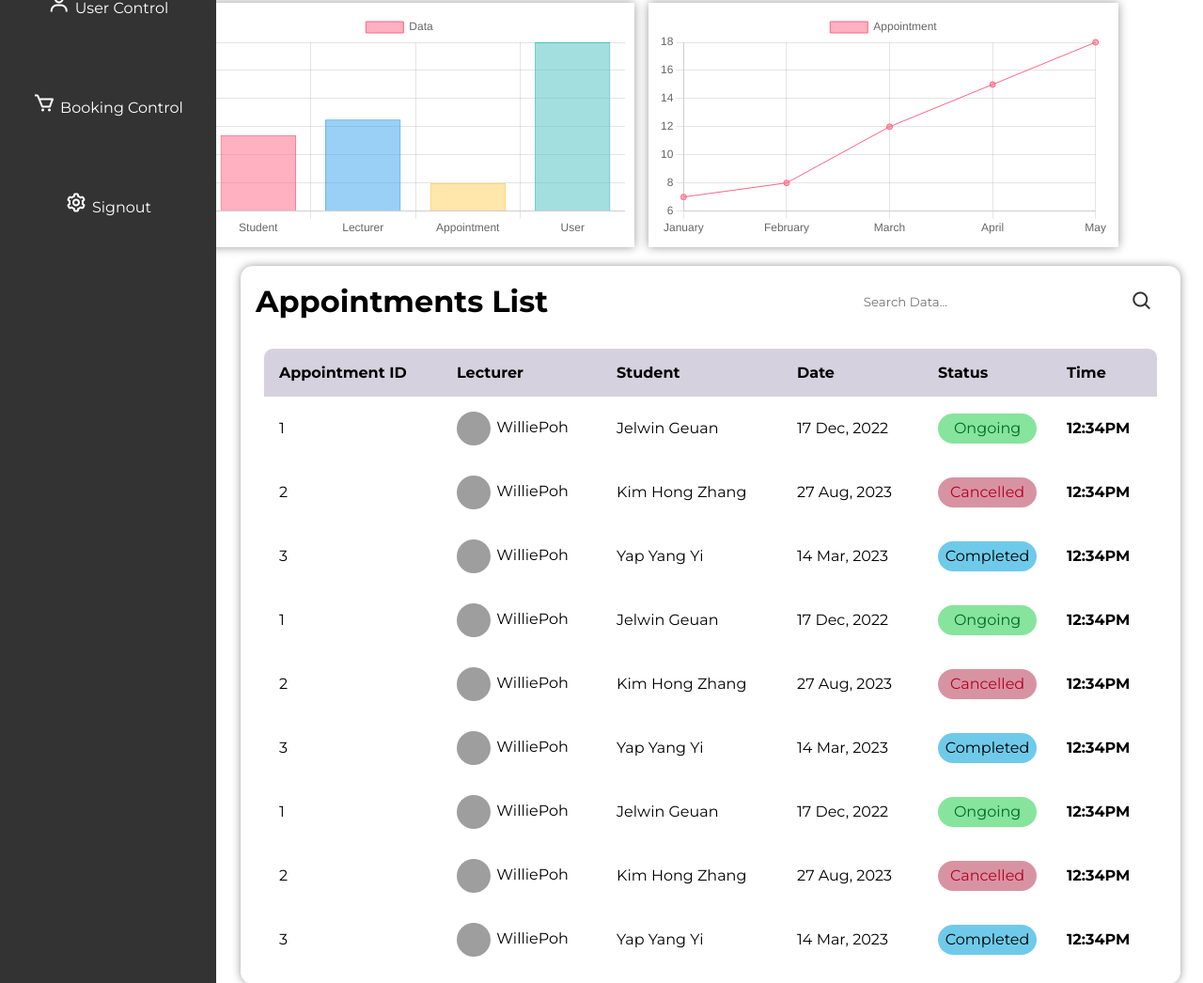
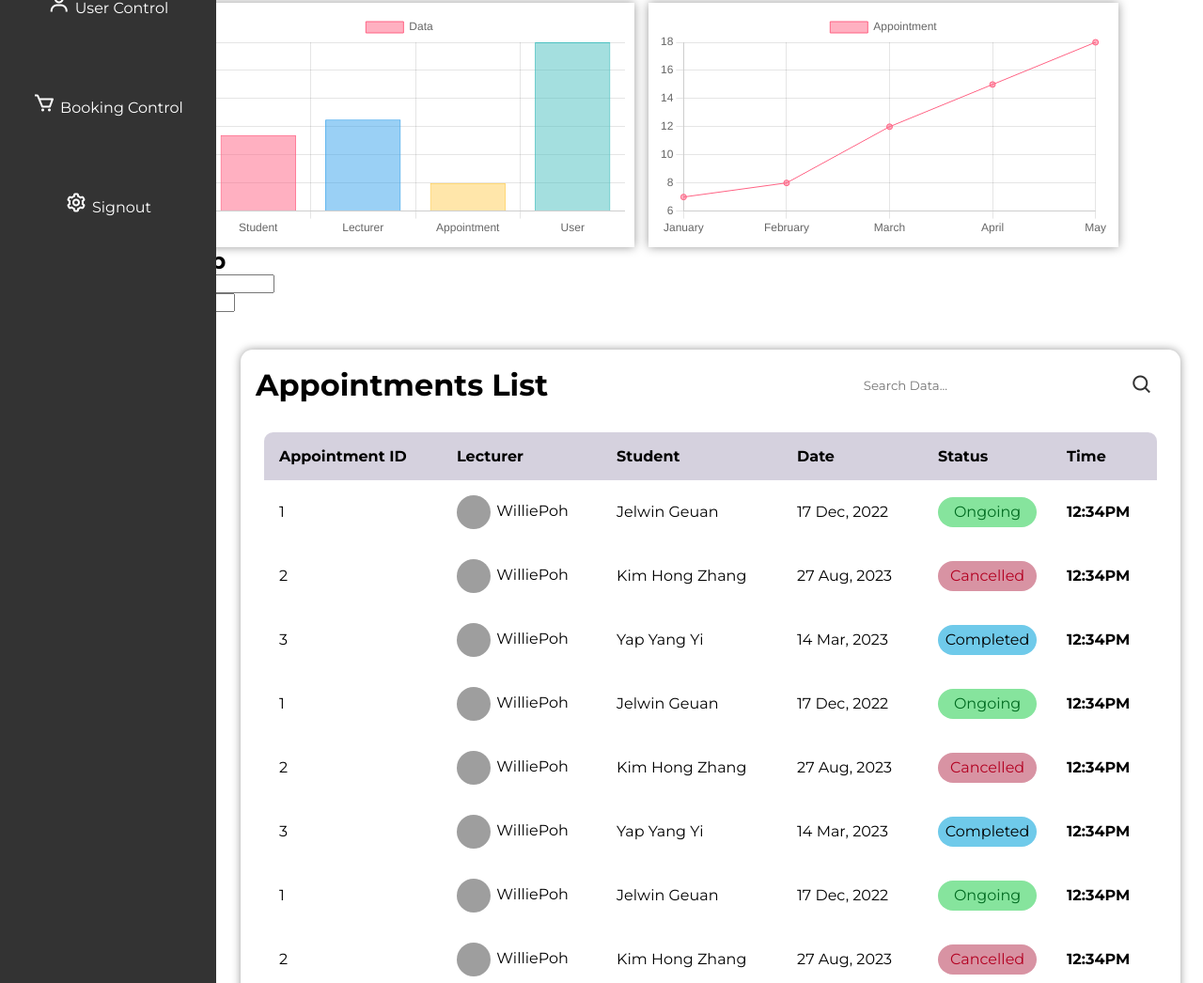
Before and after one commit to jelwingeuan/University-Appointment-System-UAS-, a Flask app: page /admin in a window 1280 px wide. Shown: the part 234-1280 px from the top of the page at 94% size. Run offline with Flask 3, Linux system fonts and the light colour scheme; grey boxes are pictures that could not be loaded.

Commit message:
v1.2.1_admin_fac <Fund. templates of Create Faculty Hub> (2024.05.01, 23:32)
-added template for create_faculty_hub in both app.py & admin.html
-of cuz 100% not working yet, but still cooking...

```diff
--- a/app.py
+++ b/app.py
@@ -2,7 +2,7 @@ from flask import Flask, render_template, request, redirect, url_for
 import sqlite3
 import bcrypt
 import random
-
+from flask import request, jsonify
 
 
 app = Flask(__name__)
@@ -13,7 +13,6 @@ def get_db_connection():
     con = sqlite3.connect("database.db")
     con.row_factory = sqlite3.Row
     return con
-
 
 @app.route("/")
 def home():
@@ -111,6 +110,28 @@ def render_template_invoice():
 def admin():
     return render_template("admin.html")
 
+@app.route("/create_faculty_hub", methods=["POST"])
+def create_faculty_hub():
+    if request.method == "POST":
+        # Extract data from the request
+        faculty_name = request.form.get("faculty_name")
+        faculty_location = request.form.get("faculty_location")
+
+        # Validate the data (you can add more validation if needed)
+        if not faculty_name or not faculty_location:
+            return jsonify({"error": "Missing required fields"}), 400
+
+        # Here you can insert the faculty hub into your database
+        # For example:
+        # conn = get_db_connection()
+        # cursor = conn.cursor()
+        # cursor.execute("INSERT INTO faculty_hubs (name, location) VALUES (?, ?)", (faculty_name, faculty_location))
+        # conn.commit()
+        # conn.close()
+
+        return jsonify({"message": "Faculty hub created successfully"}), 201
+
+
 @app.route("/signoutflash")
 def signoutflash():
     return render_template("signoutflash.html")
--- a/templates/admin.html
+++ b/templates/admin.html
@@ -72,6 +72,21 @@
         <div class="graph">
             <canvas id="lineChart" ></canvas>
         </div>
+    </div>
+    <div class="create-faculty-hub">
+        <h2>Create Faculty Hub</h2>
+        <form id="createFacultyHubForm">
+            <div class="form-group">
+                <label for="facultyName">Faculty Name:</label>
+                <input type="text" id="facultyName" name="faculty_name" required>
+            </div>
+            <div class="form-group">
+                <label for="facultyLocation">Location:</label>
+                <input type="text" id="facultyLocation" name="faculty_location" required>
+            </div>
+            <button type="submit">Create Faculty Hub</button>
+        </form>
+        <div id="createFacultyHubMessage"></div>
     </div>
     <div class="table" id="customers_table">
         <div class="table__header">
```
